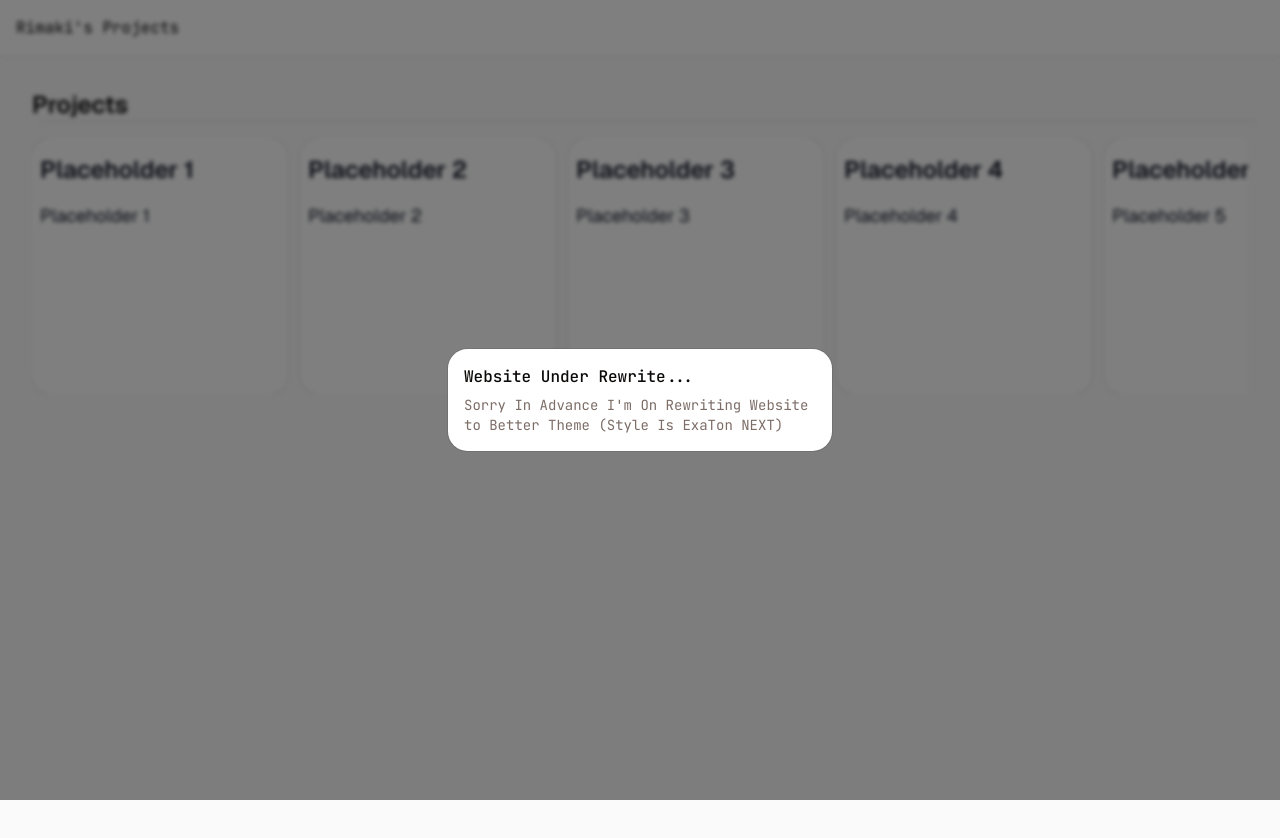
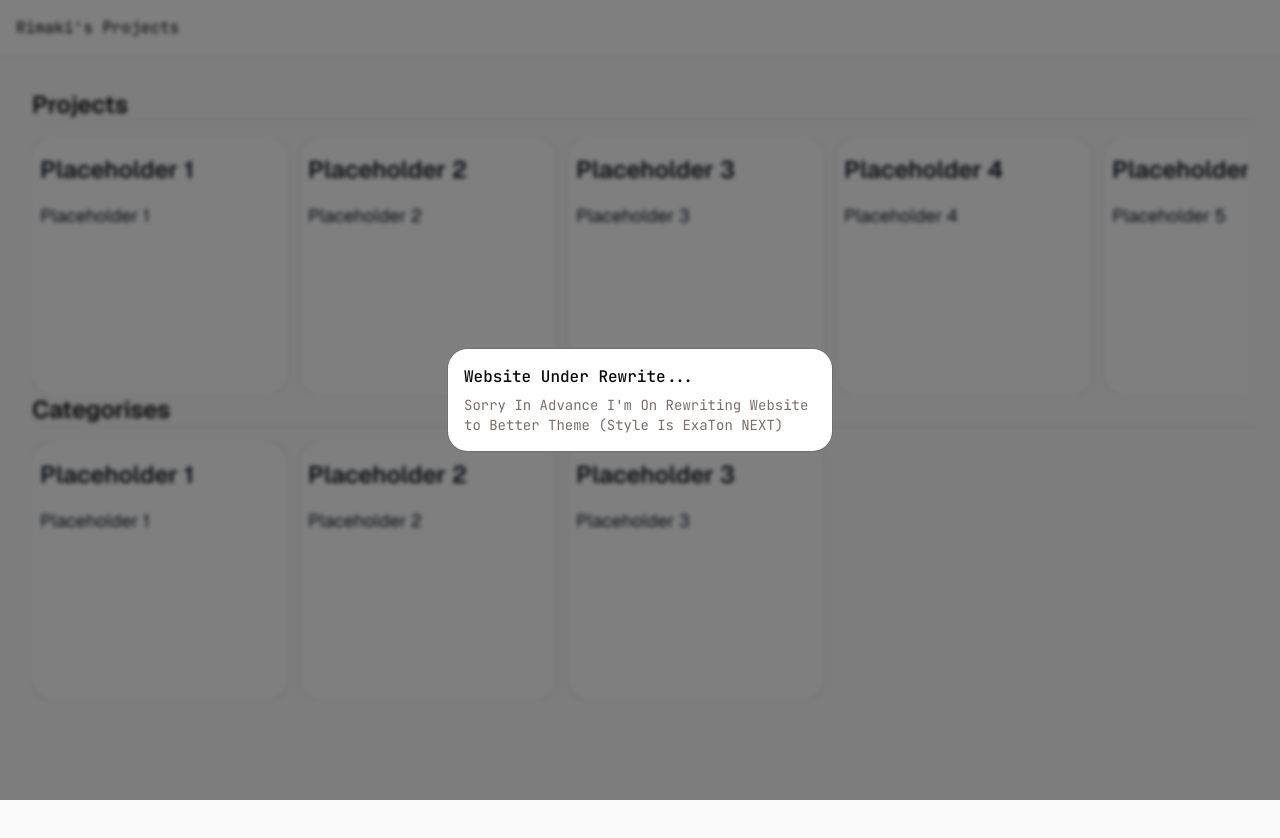
Before and after one commit to RimakiTaema/rimakidotnet, a Next.js app: page / in a window 1280 px wide. Shown: the top 838 px of the page. Built offline with nearby package versions, Linux system fonts and the light colour scheme.

Commit message:
small changes

```diff
--- a/app/page.tsx
+++ b/app/page.tsx
@@ -18,15 +18,40 @@ export default function Home() {
         {title: "Placeholder 4", description: "Placeholder 4"},
         {title: "Placeholder 5", description: "Placeholder 5"},
     ]
+
+    const cagtcard = [
+        {title: "Placeholder 1", description: "Placeholder 1"},
+        {title: "Placeholder 2", description: "Placeholder 2"},
+        {title: "Placeholder 3", description: "Placeholder 3"},
+    ]
+
   return (
     <div className="min-h-screen bg-zinc-50 font-sans dark:bg-black p-8">
       <div className="text-2xl font-semibold">
         Projects
       </div>
       <SidebarSeparator />
+      <div className="mt-4">
+            <div className="flex flex-row gap-3 overflow-x-auto">
+                {card.map((card, index) => (
+                    <Card key={index} className="w-64 h-64 shrink-0">
+                        <CardTitle className="text-2xl font-semibold text-gray-900 px-2">
+                            {card.title}
+                        </CardTitle>
+                        <CardDescription className="text-lg text-gray-900 px-2">
+                            {card.description}
+                        </CardDescription>
+                    </Card>
+                ))}
+            </div>
+      </div>
+        <div className="text-2xl font-semibold">
+            Categorises
+        </div>
+        <SidebarSeparator />
         <div className="mt-4">
             <div className="flex flex-row gap-3 overflow-x-auto">
-                {card.map((card, index) => (
+                {cagtcard.map((card, index) => (
                     <Card key={index} className="w-64 h-64 shrink-0">
                         <CardTitle className="text-2xl font-semibold text-gray-900 px-2">
                             {card.title}
```
